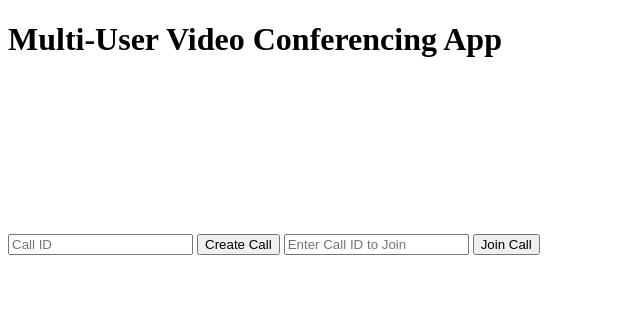
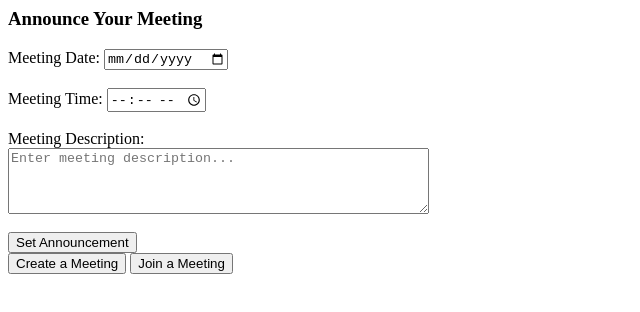
Before and after one commit to emityonah/uniprospectusvideoconference, a plain HTML site: page index.html in a window 1280 px wide. Shown: the whole page, without its empty margins (0-640 px from the left). Drawn offline with Linux system fonts and the light colour scheme.

Commit message:
Update index.html

```diff
--- a/index.html
+++ b/index.html
@@ -1,23 +1,22 @@
-<!DOCTYPE html>
-<html lang="en">
-<head>
-    <meta charset="UTF-8">
-    <meta name="viewport" content="width=device-width, initial-scale=1.0">
-    <title>Multi-User Video Conferencing App</title>
-    <link rel="stylesheet" href="styles.css"> <!-- Link to the CSS file -->
-    <script type="module" src="script.js" defer></script> <!-- Link to the JS file -->
-</head>
-<body>
-    <h1>Multi-User Video Conferencing App</h1>
-    <div id="videoContainer">
-        <div id="remoteVideos"></div>
-        <video id="localVideo" autoplay muted></video>
+<div id="landingPage">
+    <div id="announcementInputContainer">
+        <h3>Announce Your Meeting</h3>
+        <label for="meetingDate">Meeting Date:</label>
+        <input type="date" id="meetingDate"><br><br>
+
+        <label for="meetingTime">Meeting Time:</label>
+        <input type="time" id="meetingTime"><br><br>
+
+        <label for="meetingDescription">Meeting Description:</label><br>
+        <textarea id="meetingDescription" rows="4" cols="50" placeholder="Enter meeting description..."></textarea><br><br>
+
+        <button id="setAnnouncement">Set Announcement</button>
     </div>
-    <div id="buttonContainer">
-        <input type="text" id="callId" placeholder="Call ID" readonly>
-        <button id="createCallButton">Create Call</button>
-        <input type="text" id="joinId" placeholder="Enter Call ID to Join">
-        <button id="joinCallButton">Join Call</button>
+
+    <div id="announcementContainer">
+        <!-- All announcements will be added here -->
     </div>
-</body>
-</html>
+
+    <button id="createMeeting">Create a Meeting</button>
+    <button id="joinMeeting">Join a Meeting</button>
+</div>
```
